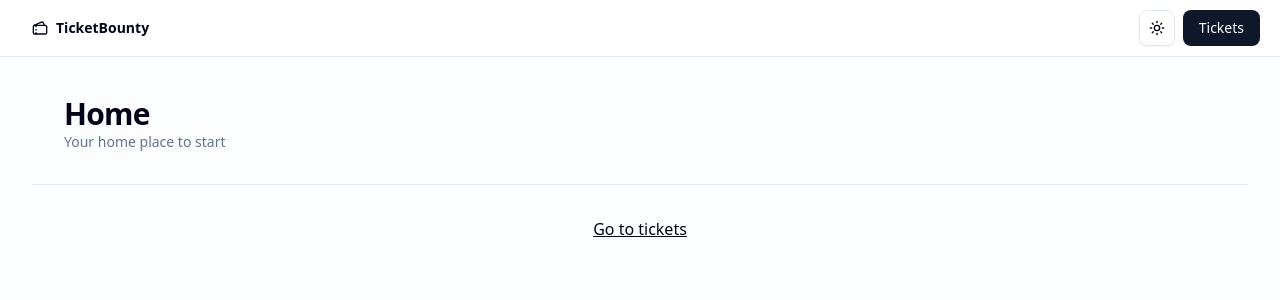
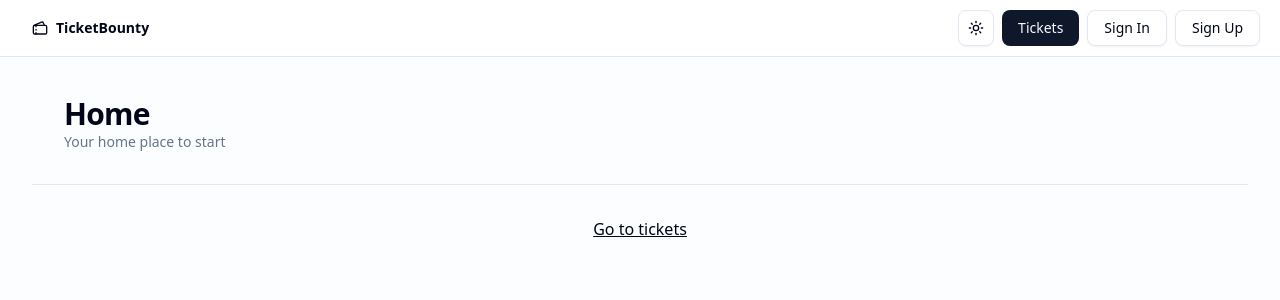
Before and after one commit to isaacrossi/the-road-to-next, a Next.js app: page / in a window 1280 px wide. Shown: the top 300 px of the page. Built offline with nearby package versions, Linux system fonts and the light colour scheme; no server answers.

Commit message:
feat: set authentication paths and add them to header

```diff
--- a/src/components/header.tsx
+++ b/src/components/header.tsx
@@ -1,10 +1,33 @@
 import { LucideTickets } from "lucide-react";
 import Link from "next/link";
-import { homePath, ticketsPath } from "@/paths";
+import { homePath, signInPath, signUpPath, ticketsPath } from "@/paths";
 import { ThemeSwithcher } from "./themes/theme-switcher";
 import { buttonVariants } from "./ui/button";
 
 const Header = () => {
+  const navItems = (
+    <>
+      <Link
+        href={ticketsPath()}
+        className={buttonVariants({ variant: "default" })}
+      >
+        Tickets
+      </Link>
+      <Link
+        href={signInPath()}
+        className={buttonVariants({ variant: "outline" })}
+      >
+        Sign In
+      </Link>
+      <Link
+        href={signUpPath()}
+        className={buttonVariants({ variant: "outline" })}
+      >
+        Sign Up
+      </Link>
+    </>
+  );
+
   return (
     <nav
       className="
@@ -25,12 +48,7 @@
       </div>
       <div className="flex align-items gap-x-2">
         <ThemeSwithcher />
-        <Link
-          href={ticketsPath()}
-          className={buttonVariants({ variant: "default" })}
-        >
-          Tickets
-        </Link>
+        {navItems}
       </div>
     </nav>
   );
--- a/src/paths.ts
+++ b/src/paths.ts
@@ -3,3 +3,7 @@
 export const ticketsPath = () => "/tickets";
 export const ticketPath = (ticketId: string) => `/tickets/${ticketId}`;
 export const ticketEditPath = (ticketId: string) => `/tickets/${ticketId}/edit`;
+
+export const signUpPath = () => "/sign-up";
+export const signInPath = () => "/sign-in";
+export const passwordForgotPath = () => "/password-forgot";
```
